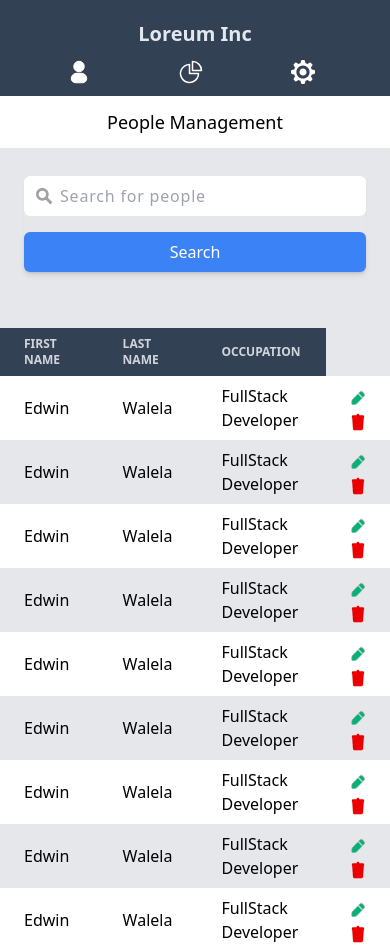
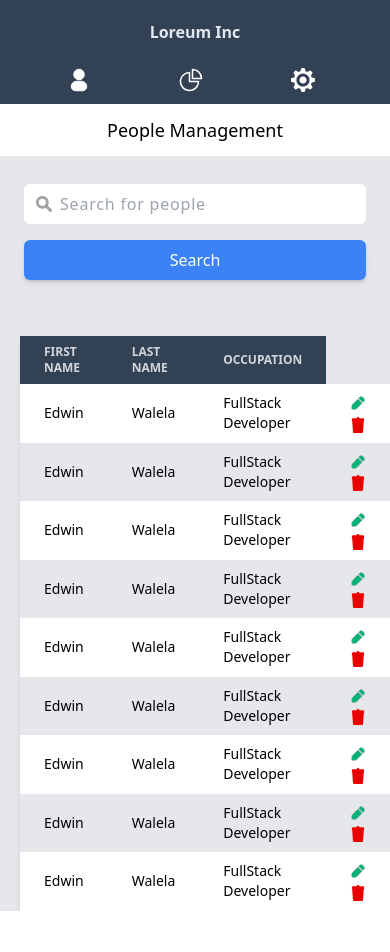
Before and after one commit to EdwinWalela/loreum-inc, a React (Vite) app: page / in a window 390 px wide. After the commit the page ends 911 px from the top, so only its background shows below. Built offline with nearby package versions, Linux system fonts and the light colour scheme.

Commit message:
reduce table font

```diff
--- a/src/Layout/Navbar/index.tsx
+++ b/src/Layout/Navbar/index.tsx
@@ -2,8 +2,8 @@ import ItemList from './itemList';
 
 const NavBar = () => {
 	return (
-		<div className="md:w-1/5 pt-5 bg-slate-700 text-slate-200">
-			<h1 className="font-bold text-center text-xl">Loreum Inc</h1>
+		<div className="md:w-1/5 min-w-max pt-5 bg-slate-700 text-slate-200">
+			<h1 className="font-bold text-center md:text-xl mb-3 md:mb-0">Loreum Inc</h1>
 			<ItemList />
 		</div>
 	);
--- a/src/pages/Landing/table.tsx
+++ b/src/pages/Landing/table.tsx
@@ -3,7 +3,7 @@ import TableRow from './tableRow';
 
 const Table = () => {
 	return (
-		<table className="md:w-11/12 mx-auto my-8  text-left shadow-md">
+		<table className="md:w-11/12 md:mx-auto mx-5  my-8  text-left shadow-md">
 			<TableHeader />
 			<TableRow />
 			<TableRow />
--- a/src/pages/Landing/tableRow.tsx
+++ b/src/pages/Landing/tableRow.tsx
@@ -4,10 +4,10 @@ import deleteIcon from '../../assets/delete.svg';
 const TableRow = () => {
 	return (
 		<tr className=" even:bg-white odd:bg-gray-110">
-			<td className="w-1/4 px-6 py-2">Edwin</td>
-			<td className="w-1/4 px-6 py-2">Walela</td>
-			<td className="w-1/4 px-6 py-2">FullStack Developer</td>
-			<td className="w-1/12 px-6 py-2">
+			<td className="w-1/4 px-6 py-2 text-sm md:text-md">Edwin</td>
+			<td className="w-1/4 px-6 py-2 text-sm md:text-md">Walela</td>
+			<td className="w-1/4 px-6 py-2 text-sm md:text-md">FullStack Developer</td>
+			<td className="w-1/12 px-6 py-2 text-sm md:text-md">
 				<img src={editIcon} className="w-5 h-5 inline-block mr-4 cursor-pointer" />
 				<img src={deleteIcon} className="w-5 h-5 inline-block cursor-not-allowed" />
 			</td>
```
